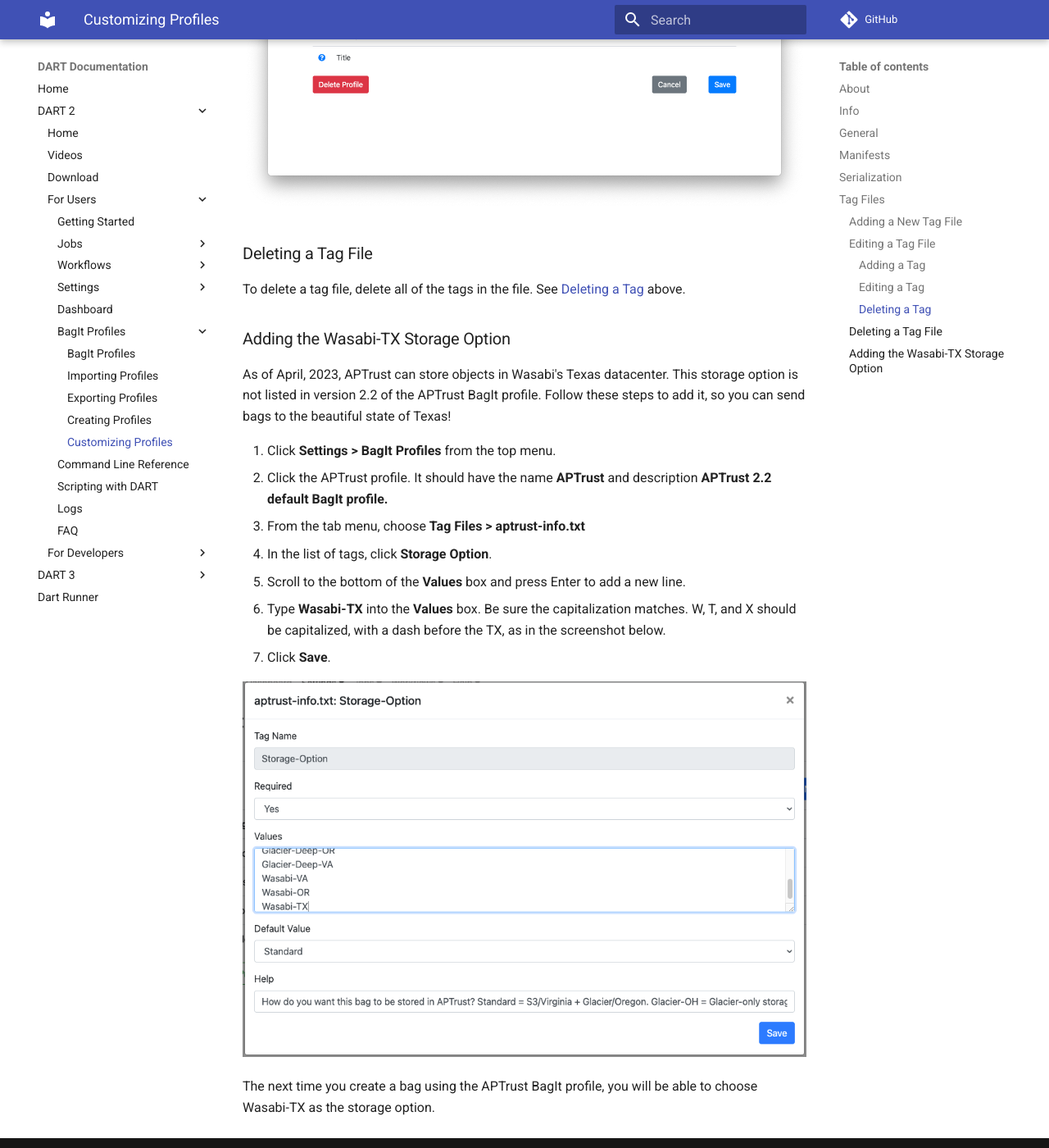
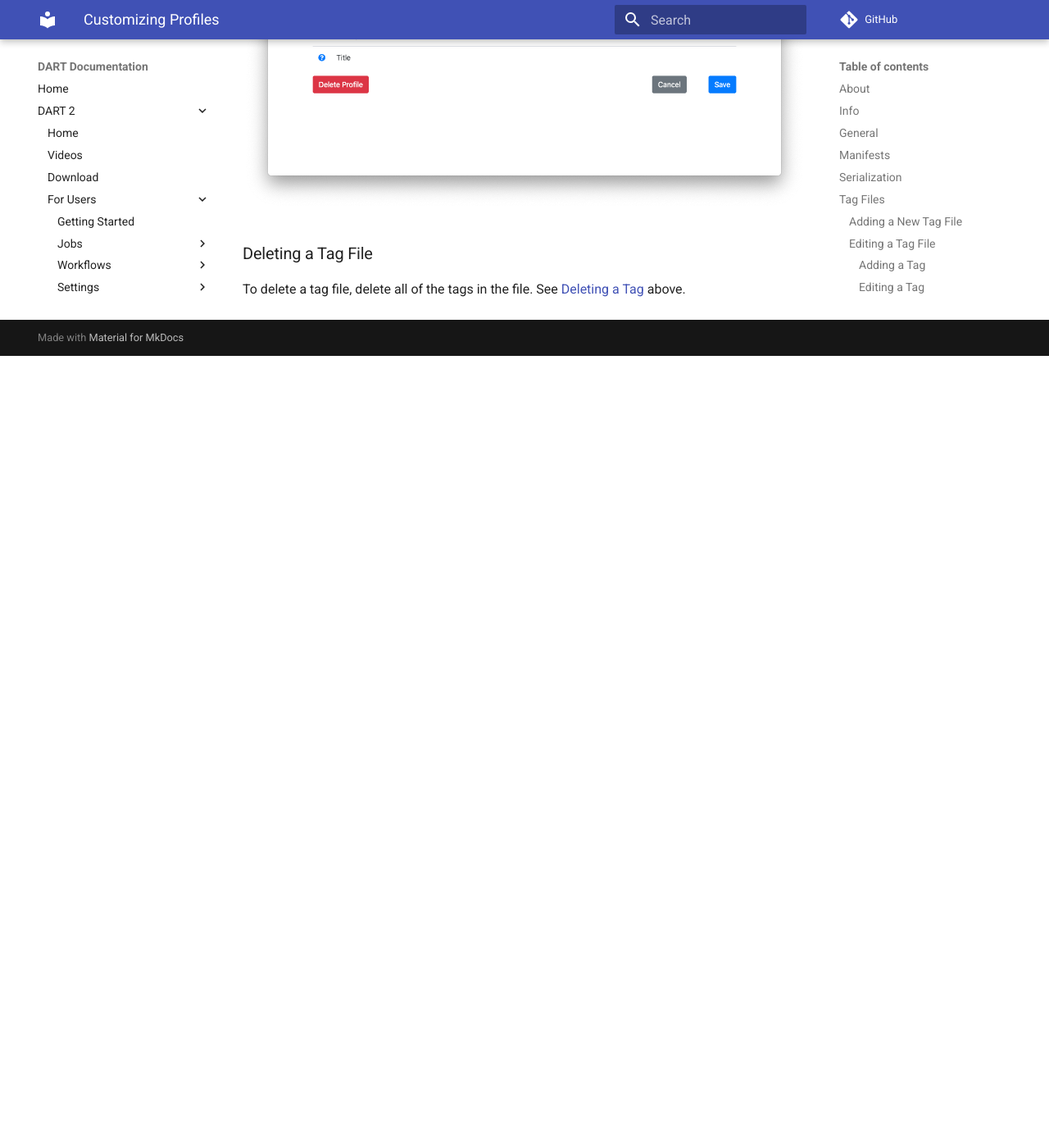
Before and after one commit to APTrust/dart-docs, an MkDocs documentation site: the page built from docs/dart2/users/bagit/customizing.md, in a window 1280 px wide and 1400 px high, scrolled down 7901 px. Shown: the whole window at 82% size. Built offline with MkDocs 1.6.1 and Material for MkDocs 9.7.7, drawn with Linux system fonts in a browser that asks for light colours; comment, search, counter and statistics services are not loaded; after the commit the page ends 8335 px from its top, so only the background shows below that.

Commit message:
Updated bagit profile docs for DART 2 and 3

```diff
--- a/docs/dart2/users/bagit/customizing.md
+++ b/docs/dart2/users/bagit/customizing.md
@@ -100,19 +100,3 @@
 ### Deleting a Tag File
 
 To delete a tag file, delete all of the tags in the file. See [Deleting a Tag](#deleting-a-tag) above.
-
-### Adding the Wasabi-TX Storage Option
-
-As of April, 2023, APTrust can store objects in Wasabi's Texas datacenter. This storage option is not listed in version 2.2 of the APTrust BagIt profile. Follow these steps to add it, so you can send bags to the beautiful state of Texas!
-
-1. Click **Settings > BagIt Profiles** from the top menu.
-2. Click the APTrust profile. It should have the name **APTrust** and description **APTrust 2.2 default BagIt profile.**
-3. From the tab menu, choose **Tag Files > aptrust-info.txt**
-4. In the list of tags, click **Storage Option**.
-5. Scroll to the bottom of the **Values** box and press Enter to add a new line.
-6. Type **Wasabi-TX** into the **Values** box. Be sure the capitalization matches. W, T, and X should be capitalized, with a dash before the TX, as in the screenshot below.
-7. Click **Save**.
-
-![Adding the Wasabi-TX storage option](../../img/bagit_profiles/adding-wasabi-tx.png)
-
-The next time you create a bag using the APTrust BagIt profile, you will be able to choose Wasabi-TX as the storage option.
```
Also changed, not shown: docs/dart3/users/bagit/customizing.md (+0 -16 lines), docs/dart3/users/bagit/importing.md (+5 -1 lines), docs/dart3/img/bagit_profiles/new.png, docs/dart3/img/bagit_profiles/profile_export.png, docs/dart3/img/bagit_profiles/profile_import_choose_type.png (added), docs/dart3/img/bagit_profiles/profile_import_json.png (added), docs/dart3/img/bagit_profiles/profile_import_url.png.
